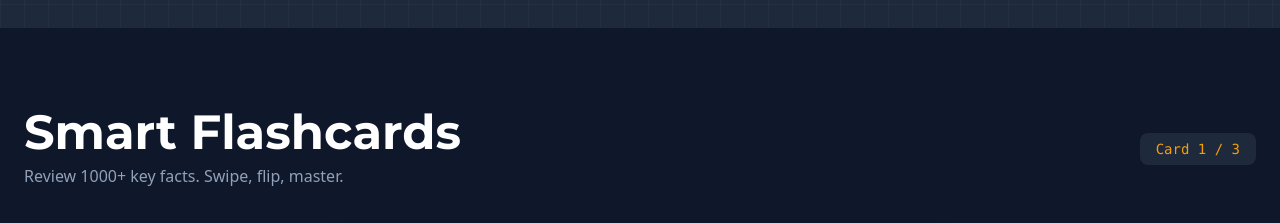
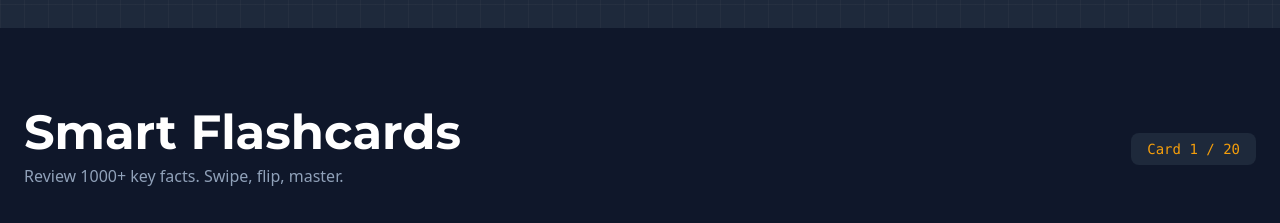
Before and after one commit to ClatTribe/clattribe, a Next.js app: page / in a window 1280 px wide. Shown: the part 1540-1763 px from the top of the page. Built offline with nearby package versions, Linux system fonts and the light colour scheme; no server answers; the database is empty.

Commit message:
swap card

```diff
--- a/src/app/components/Flashcards.tsx
+++ b/src/app/components/Flashcards.tsx
@@ -28,6 +28,108 @@ const SAMPLE_CARDS: FlashcardType[] = [
     category: "International",
     question: "Where is the ICJ headquarters?",
     answer: "The Hague, Netherlands.",
+  },
+  {
+    id: 4,
+    category: "International",
+    question: "53rd Chief Justice of India (Appointed Nov 2025)",
+    answer: "Justice Surya Kant",
+  },
+  {
+    id: 5,
+    category: "International",
+    question: "Ruling: Mihir Rajesh Shah v. State of Maharashtra (2025)",
+    answer: "Grounds of arrest must be communicated to the accused in writing in a language they understand.",
+  },
+  {
+    id: 6,
+    category: "International",
+    question: "Ruling: All India Judges Association v. Union of India (2025)",
+    answer: "Seniority in Higher Judicial Services is protected; if recruitment is delayed, later appointees don't lose seniority relative to the vacancy year.",
+  },
+  {
+    id: 7,
+    category: "International",
+    question: "Supreme Court verdict on Governor's assent to Bills (Art 200)",
+    answer: "The discharge of functions by the Governor regarding assent is not justiciable; courts cannot prescribe strict timelines.",
+  },
+  {
+    id: 8,
+    category: "International",
+    question: "Objective of Constitution (131st Amendment) Bill, 2025",
+    answer: "To bring Chandigarh under Article 240, allowing the President to appoint an independent Administrator.",
+  },
+  {
+    id: 9,
+    category: "International",
+    question: "Significance of Article 240 of the Constitution",
+    answer: "It grants the President the power to make regulations for the peace, progress, and good government of certain Union Territories.",
+  },
+  {
+    id: 10,
+    category: "International",
+    question: "Winner of Bihar Assembly Elections 2025",
+    answer: "National Democratic Alliance (NDA); Nitish Kumar sworn in as CM.",
+  },
+  {
+    id: 11,
+    category: "International",
+    question: "Location of Mudh-Nyoma Air Force Station",
+    answer: "Ladakh (Altitude: 13,700 feet)",
+  },
+  {
+    id: 12,
+    category: "International",
+    question: "Theme of Constitution Day 2025 (76th Anniversary)",
+    answer: "Access to Justice as a Constitutional North Star",
+  },
+  {
+    id: 13,
+    category: "International",
+    question: "US designation for Saudi Arabia (Nov 2025)",
+    answer: "Major Non-NATO Ally (MNNA)",
+  },
+  {
+    id: 14,
+    category: "International",
+    question: "First Arab nation authorized to buy F-35 jets",
+    answer: "Saudi Arabia",
+  },
+  {
+    id: 15,
+    category: "International",
+    question: "Winner of Booker Prize 2025",
+    answer: "David Szalay (Novel:- Flesh)",
+  },
+  {
+    id: 16,
+    category: "International",
+    question: "Cambridge Dictionary Word of the Year 2025",
+    answer: "Parasocial",
+  },
+  {
+    id: 17,
+    category: "International",
+    question: "Winner of Miss Universe 2025",
+    answer: "Fatima Bosch (Mexico)",
+  },
+  {
+    id: 18,
+    category: "International",
+    question: "First woman to lead UN Tourism (Nov 2025)",
+    answer: "Shaikha Nasser Al Nowais",
+  },
+  {
+    id: 19,
+    category: "International",
+    question: "Winner of ICC Women's Cricket World Cup 2025",
+    answer: "India (First-ever title)",
+  },
+  {
+    id: 20,
+    category: "International",
+    question: "Player of the Series: ICC Women's World Cup 2025",
+    answer: "Deepti Sharma",
   },
 ];
 
```
